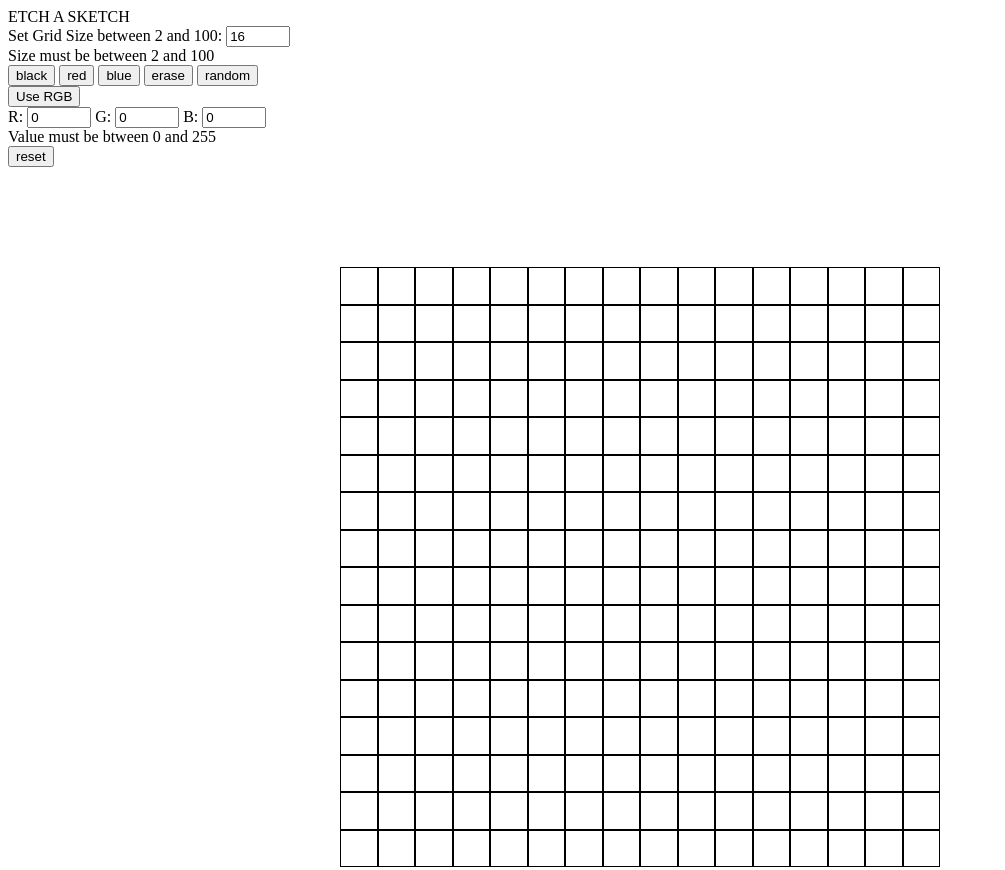
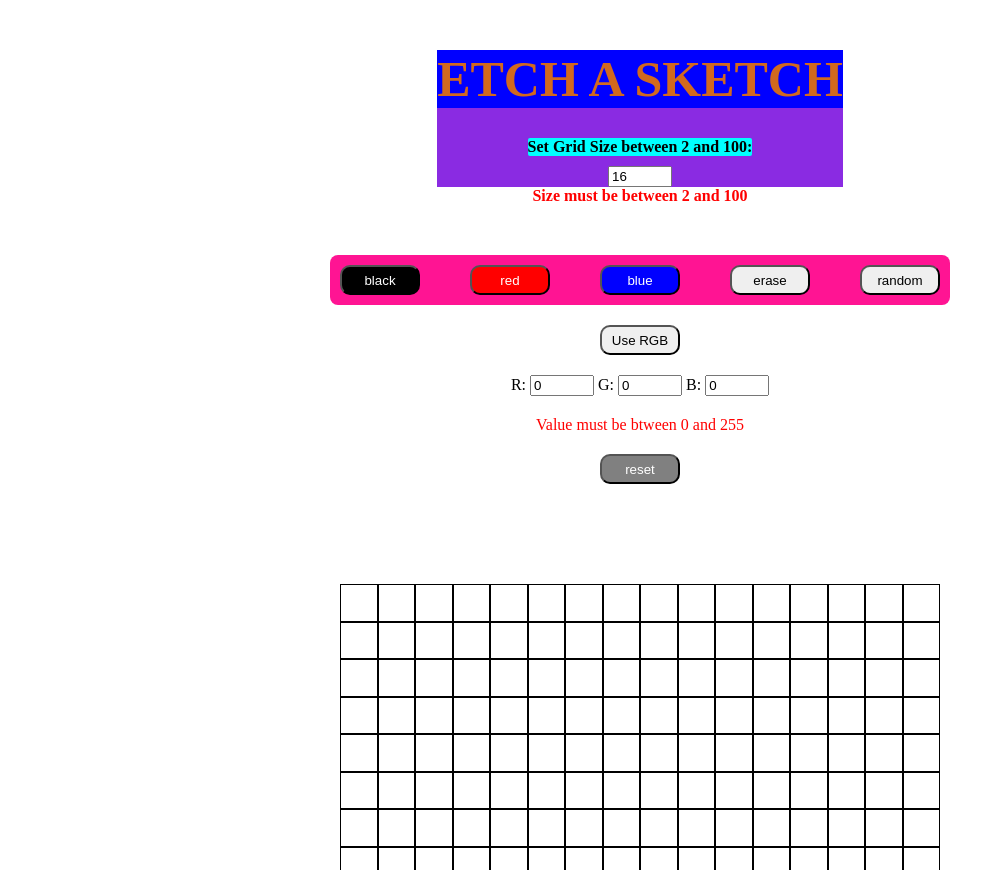
Before and after one commit to ujansengupta-bit/Etch-a-Sketch, a plain HTML site: page index.html in a window 1280 px wide. Shown: the top 870 px of the page, without its empty margins (0-1005 px from the left). Drawn offline with Linux system fonts and the light colour scheme.

Commit message:
styling completed

```diff
--- a/index.html
+++ b/index.html
@@ -6,26 +6,28 @@
         <link rel="stylesheet" href="styles.css">
     </head>
     <body>
+      <div class="top">
         <div class="logo">ETCH A SKETCH</div>
-        <div id="grid">Set Grid Size between 2 and 100: </label>
+        <div id="grid">Set Grid Size between 2 and 100: </div>
         <input type="number" min="2" max="100" value="16" id="input_val">
         <div id="error">Size must be between 2 and 100</div>
+      </div>
       <div class="color">
-            <button onclick="changeColor('black')">black</button>
-            <button onclick="changeColor('red')">red</button>
-            <button onclick="changeColor('blue')">blue</button>
-            <button onclick="changeColor('white')">erase</button>
-            <button onclick="changeColor('random')">random</button>
-            <div>
-            <button onclick="changeColor('custom')">Use RGB</button>
+          <div id= "button_choose">
+            <button id="black" onclick="changeColor('black')">black</button>
+            <button id="red" onclick="changeColor('red')">red</button>
+            <button id="blue" onclick="changeColor('blue')">blue</button>
+            <button id="white" onclick="changeColor('white')">erase</button>
+            <button id="random" onclick="changeColor('random')">random</button>
+          </div>
+            <button id="rgb" onclick="changeColor('custom')">Use RGB</button>
               <div>
                  R: <input type="number" id="r_val" min="0" max="255" value="0">
                  G: <input type="number" id="g_val" min="0" max="255" value="0">
                  B: <input type="number" id="b_val" min="0" max="255" value="0">
                  <div id="error2">Value must be btween 0 and 255</div>
               </div>
-            </div>
-            <button onclick="createGrid(parseInt(input_val.value, 10))">reset</button>
+            <button id="reset" onclick="createGrid(parseInt(input_val.value, 10))">reset</button>
       </div>
         <div id="grid_containers">
           </div>
--- a/styles.css
+++ b/styles.css
@@ -7,3 +7,107 @@
     box-sizing: border-box;
     border: 1px solid black;
 }
+
+.top{
+    width: fit-content;
+    height: fit-content;
+    background-color: blueviolet;
+    text-align: center;
+    margin: 50px auto;
+    font-weight: 600;
+    border-radius: 8px;
+}
+
+.logo{
+    margin: 10px auto;
+    margin: 30px auto;
+    font-size: 50px;
+    background-color: blue;
+    color: chocolate;
+}
+
+#grid{
+    background-color: aqua;
+    width: fit-content;
+    margin: 10px auto;
+    border-radius: 2px;
+}
+
+#error{
+    background-color: white;
+    color: red;
+}
+
+.color{
+    text-align: center;
+    margin: 50px auto;
+    width: fit-content;
+    border-radius: 8px;
+}
+
+#button_choose{
+    display: flex;
+    justify-content: center;
+    text-align: center;
+    gap: 50px;
+    padding: 10px;
+    background-color: deeppink;
+    border-radius: 8px;
+}
+
+#black{
+    width: 80px;
+    height: 30px;
+    border-radius: 10px;
+    background-color: black;
+    color: white;
+}
+
+#red{
+    width: 80px;
+    height: 30px;
+    border-radius: 10px;
+    background-color: red;
+    color: white
+}
+
+#blue{
+    width: 80px;
+    height: 30px;
+    border-radius: 10px;
+    background-color: blue;
+    color: white
+}
+
+#white{
+    width: 80px;
+    height: 30px;
+    border-radius: 10px;
+}
+
+#random{
+    width: 80px;
+    height: 30px;
+    border-radius: 10px;
+}
+
+#rgb{
+    width: 80px;
+    height: 30px;
+    border-radius: 10px;
+    margin: 20px auto;
+}
+
+#error2{
+    color: red;
+    background-color: white;
+    margin: 20px auto;
+}
+
+#reset{
+    width: 80px;
+    height: 30px;
+    border-radius: 10px;
+    background-color: grey;
+    color: white;
+}
```
Lines whose indentation alone changed are shown as unchanged.
